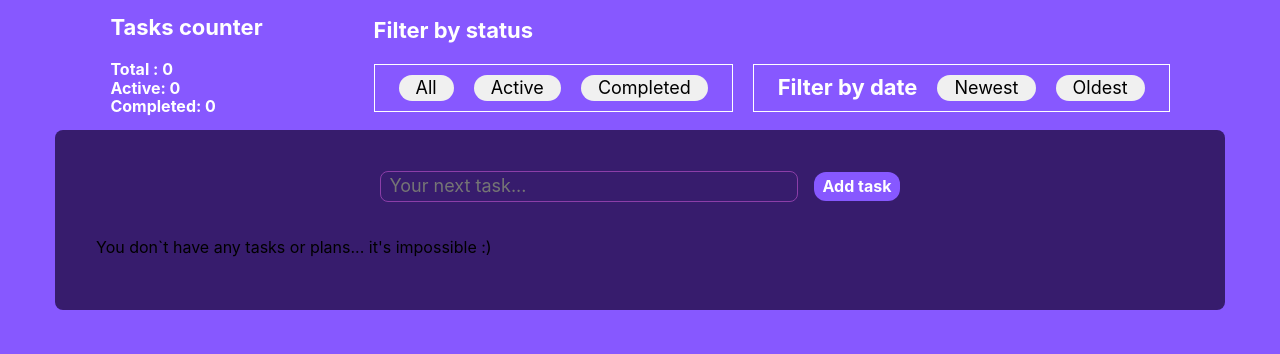
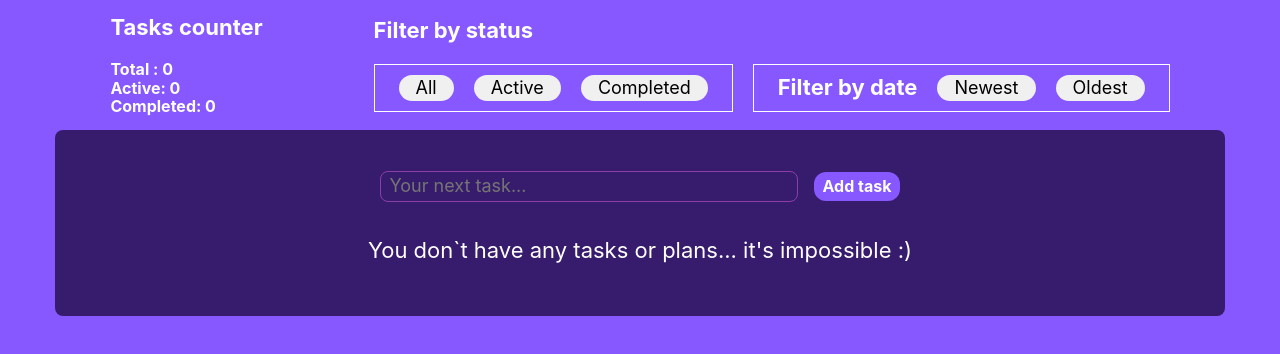
Before and after one commit to BorysovS/test-task-todo-list, a React (Vite) app: page / in a window 1280 px wide. Shown: the top 354 px of the page. Built offline with nearby package versions, Linux system fonts and the light colour scheme.

Commit message:
add style

```diff
--- a/src/components/TaskList/TaskList.jsx
+++ b/src/components/TaskList/TaskList.jsx
@@ -6,7 +6,9 @@ export const TaskList = ({ tasks, toggleCompleted, deleteTask }) => {
   return (
     <ul className={styles.task_list}>
       {tasks.length < 1 && (
-        <p>You don`t have any tasks or plans... it's impossible :)</p>
+        <p className={styles.task_list_text}>
+          You don`t have any tasks or plans... it's impossible :)
+        </p>
       )}
       {tasks?.map(task => (
         <li key={task.id}>
```
